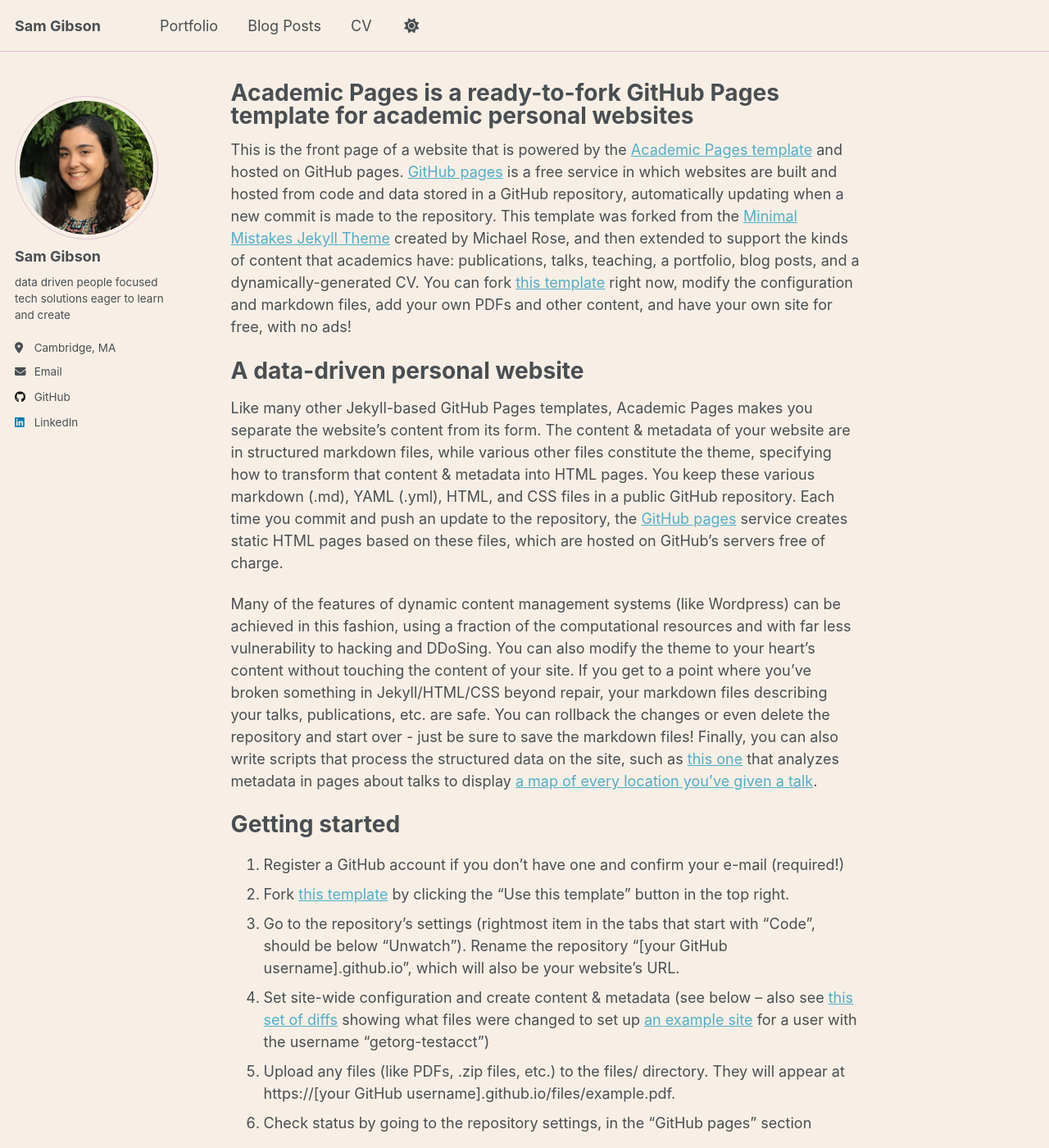
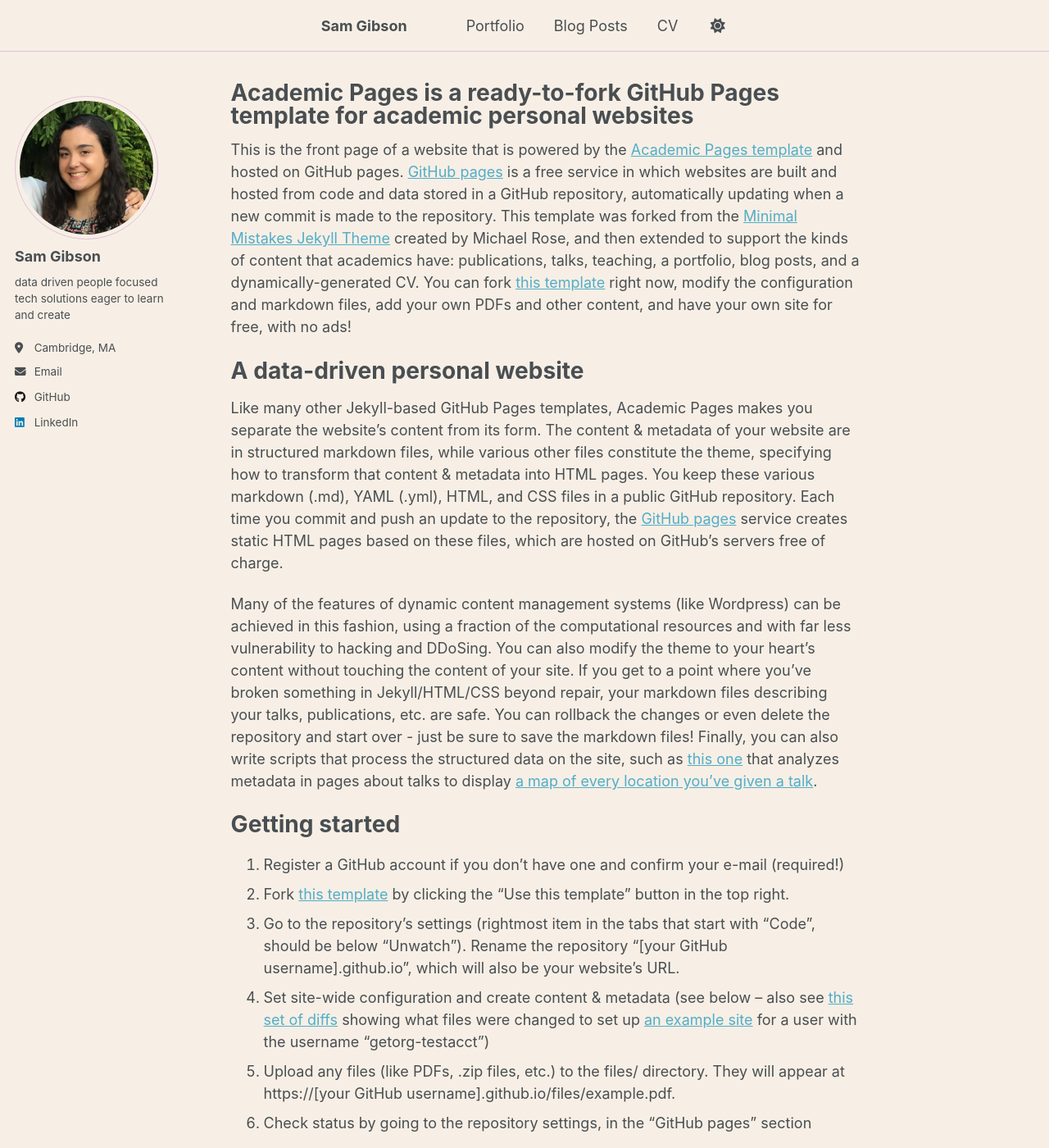
Before and after one commit to smgibson19/smgibson19.github.io, a Jekyll site: the page built from _pages/about.md, in a window 1280 px wide and 1400 px high. Shown: the whole window at 82% size. Built offline with Jekyll 4.4.1, drawn with Linux system fonts in a browser that asks for light colours.

Commit message:
center nav panel

```diff
--- a/_sass/layout/_masthead.scss
+++ b/_sass/layout/_masthead.scss
@@ -47,8 +47,8 @@
 .masthead__menu {
 
   ul {
-    margin: center;
-    padding: center;
+    margin: auto;
+    padding: 0;
     clear: both;
     list-style-type: none;
   }
```
